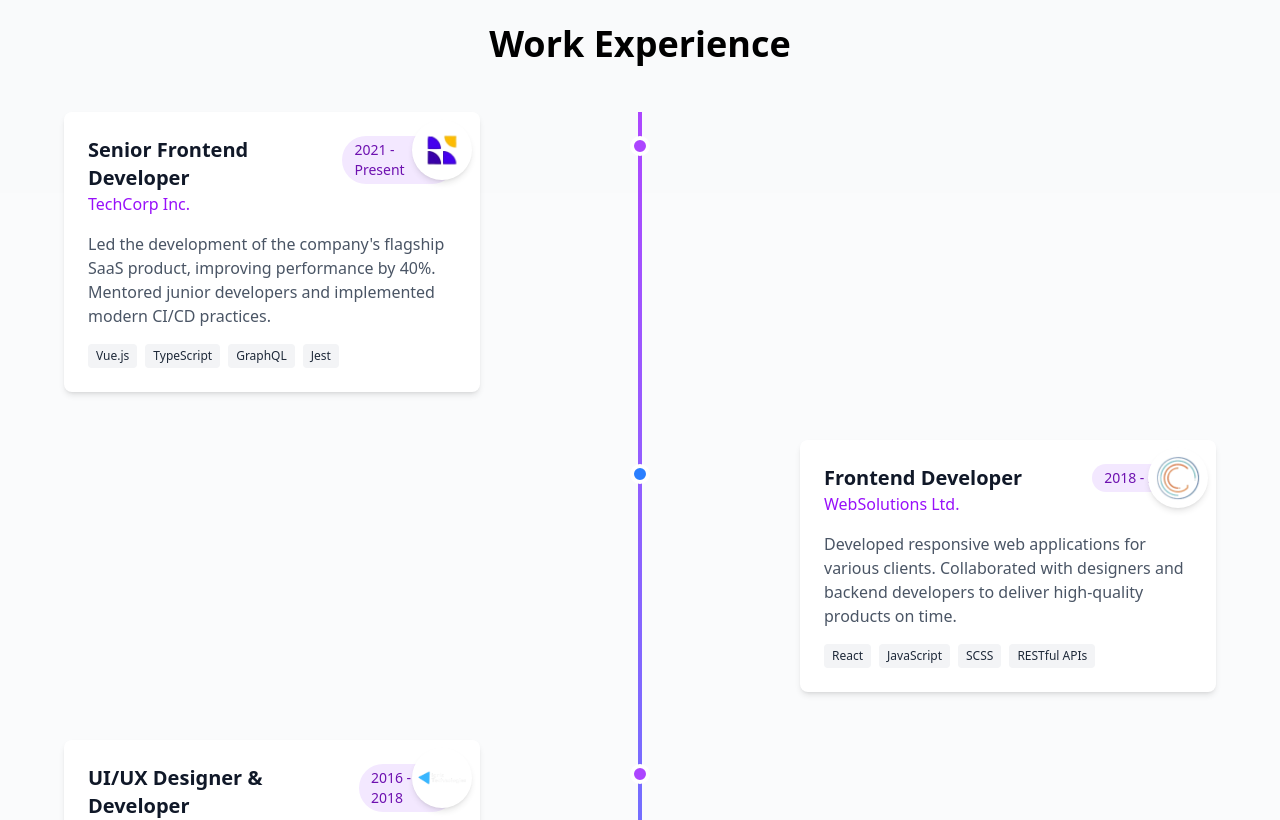
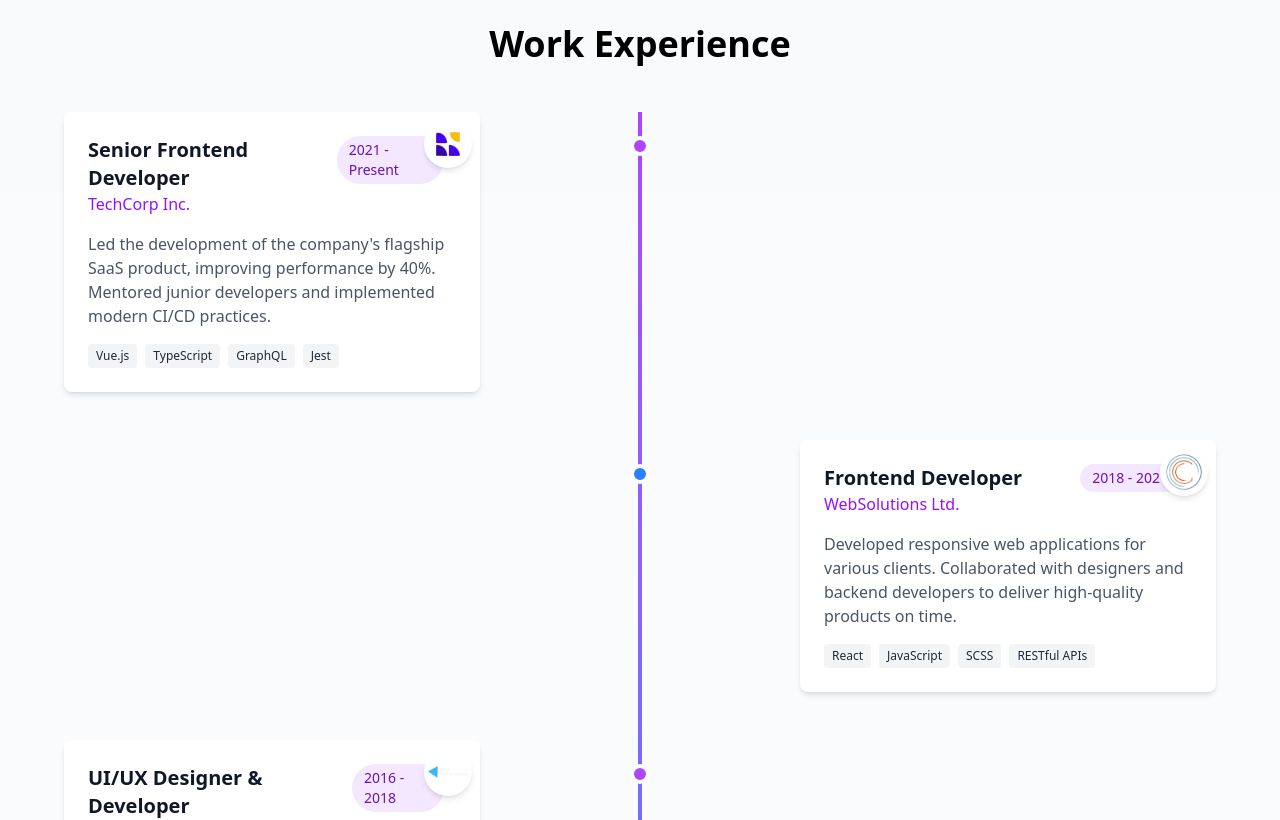
Before and after one commit to ManishNewa/My-Portfolio, a Vue app: page / in a window 1280 px wide. Shown: the part 1840-2660 px from the top of the page. Built offline with nearby package versions, Linux system fonts and the light colour scheme.

Commit message:
Image container increased, margin added on image logo side

```diff
--- a/src/components/default/sections/ExperienceSection.vue
+++ b/src/components/default/sections/ExperienceSection.vue
@@ -55,7 +55,7 @@
                       </p>
                     </div>
                     <span
-                      class="px-3 py-1 bg-purple-100 text-purple-800 rounded-full text-sm"
+                      class="px-3 py-1 mx-3 bg-purple-100 text-purple-800 rounded-full text-sm"
                       >{{ job.period }}</span
                     >
                   </div>
@@ -72,12 +72,12 @@
 
                   <!-- Company logo -->
                   <div
-                    class="absolute -top-4 -right-4 w-15 h-15 rounded-full bg-white shadow-md flex items-center justify-center overflow-hidden"
+                    class="absolute -top-4 -right-4 w-12 h-12 rounded-full bg-white shadow-md flex items-center justify-center overflow-hidden"
                   >
                     <img
                       :src="job.logo"
                       :alt="job.company"
-                      class="w-12 object-contain"
+                      class="w-10 object-contain"
                     />
                   </div>
                 </div>
```
